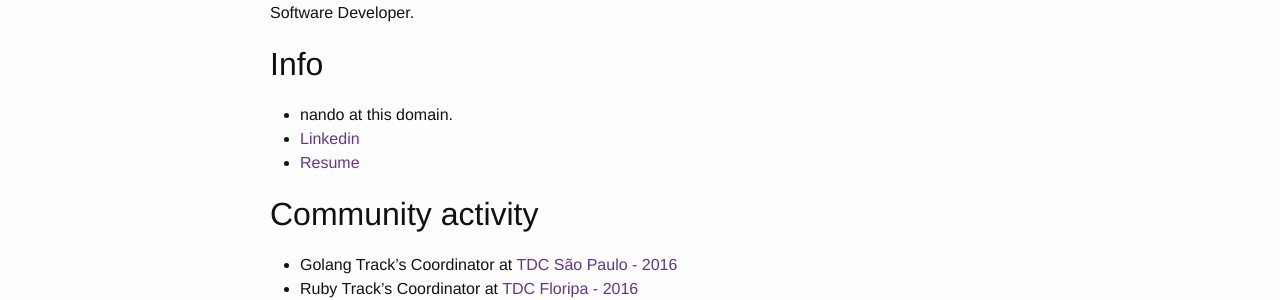
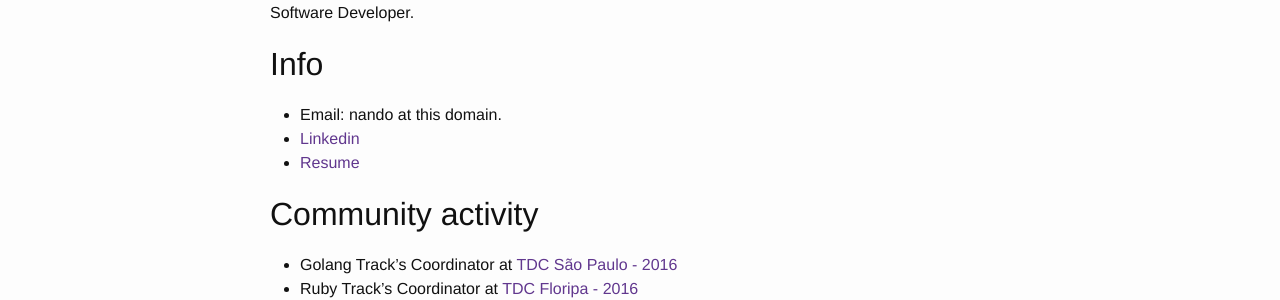
Before and after one commit to nandosousafr/blog.nandosousa.com, a Jekyll site: the page built from about.md, in a window 1280 px wide. Shown: the part 229-529 px from the top of the page. Built offline with Jekyll 4.4.1, drawn with Linux system fonts in a browser that asks for light colours.

Commit message:
identify email

```diff
--- a/about.md
+++ b/about.md
@@ -11,7 +11,7 @@ Resultados Digitais as Software Developer.
 
 ## Info
 
-* nando at this domain.
+* Email: nando at this domain.
 * [Linkedin](https://br.linkedin.com/in/nandosousafr)
 * [Resume](http://bit.ly/1VWfiUE)
 
```
